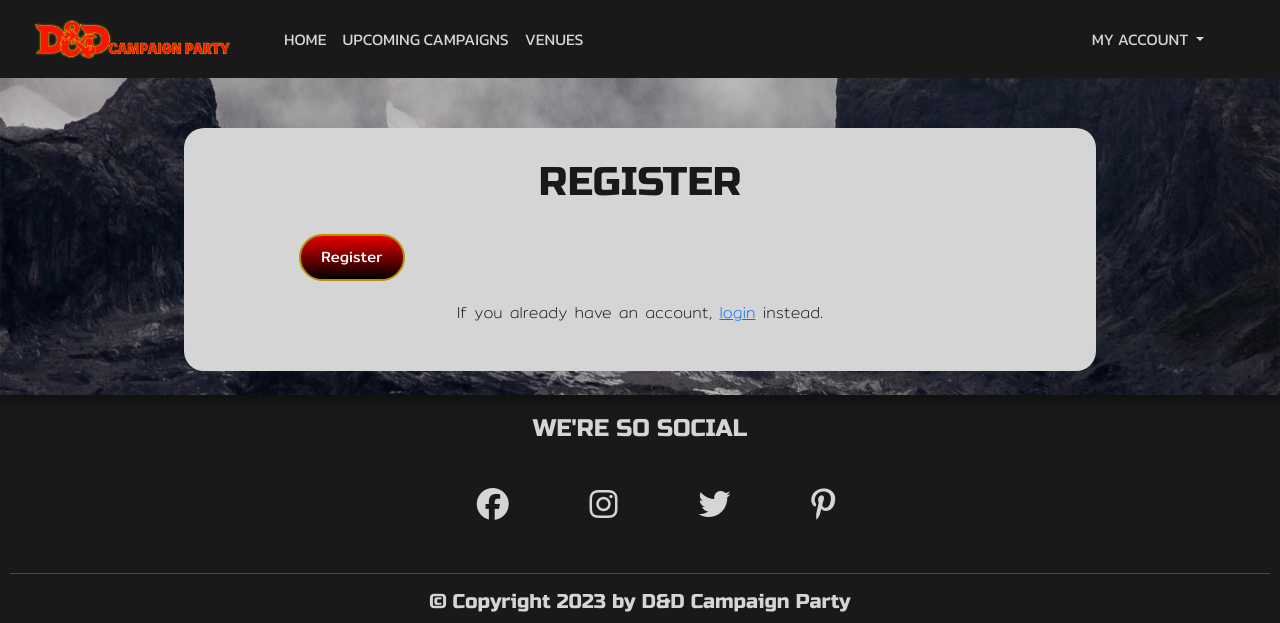
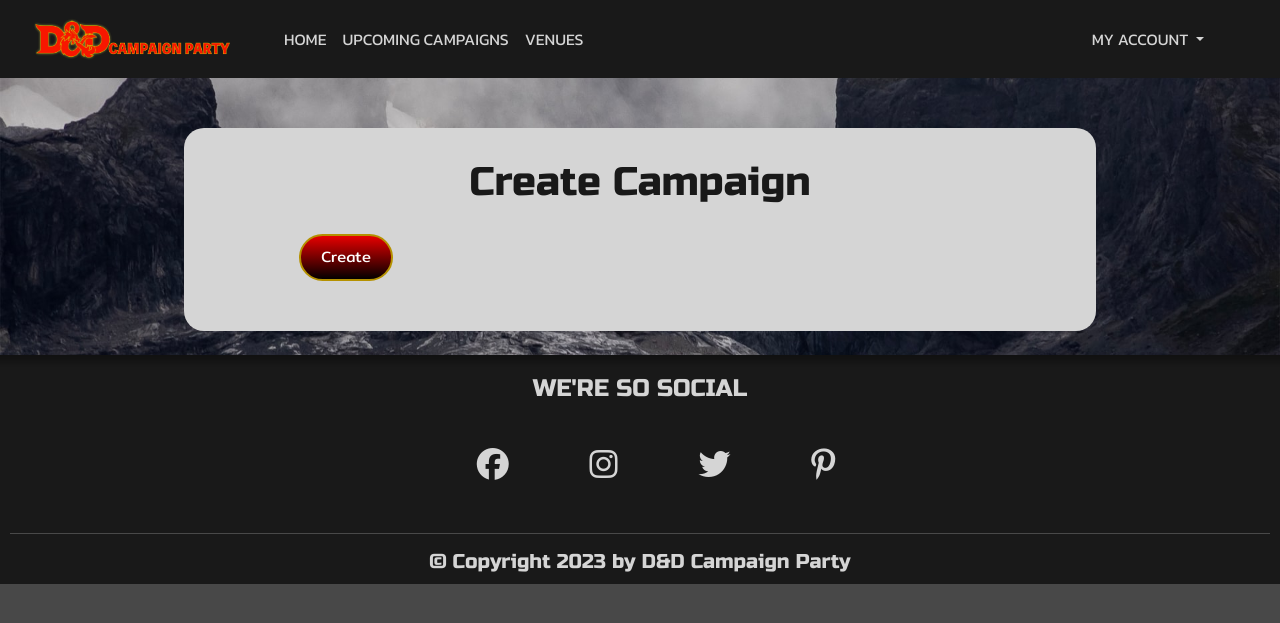
Before and after one commit to Quack842/p4-dndcampaign, a Django app: page /createcampaign/ in a window 1280 px wide. Shown: the top 623 px of the page. Run offline with Django 3.2, Linux system fonts and the light colour scheme; some libraries are stand-ins or nearby versions.

Commit message:
added code to try and fix create_campaign form

```diff
--- a/booker/models.py
+++ b/booker/models.py
@@ -20,7 +20,7 @@ class Campaign(models.Model):
         User, on_delete=models.CASCADE, primary_key=True)
     campaign_name = models.CharField(max_length=150, unique=True)
     dungeon_master = models.CharField(max_length=150)
-    total_players = models.IntegerField(max_length=1)
+    total_players = models.IntegerField()
     discription = models.TextField(max_length=300, blank=True)
 
 
@@ -87,7 +87,7 @@ class BookVenue(models.Model):
     venue = models.CharField(max_length=50, choices=REGION_EUROPE)
     booking_date = models.DateField(auto_now=False)
     booking_comments = models.TextField(max_length=200, blank=True)
-    total_players = models.IntegerField(max_length=1)
+    total_players = models.IntegerField()
 
     class Meta:
         ordering = ['-booking_date']
--- a/booker/views.py
+++ b/booker/views.py
@@ -1,11 +1,13 @@
 from django.shortcuts import render, redirect
-from .forms import NewUserForm, UserUpdateForm, PhotoForm
+from .forms import NewUserForm, UserUpdateForm, PhotoForm, CreateCampaignForm
 from django.contrib.auth import login, authenticate, logout
 from django.contrib import messages
+from django.db import models
 from django.contrib.auth.forms import AuthenticationForm
 from phonenumber_field.formfields import PhoneNumberField
 from phonenumber_field.phonenumber import PhoneNumber
-from django.http import HttpResponse
+# from django.http import HttpResponse
+from django.http import HttpResponseRedirect
 from django.views import generic, View
 from django.contrib.auth.decorators import login_required
 from django.core.files.storage import FileSystemStorage
@@ -47,18 +49,26 @@ class Profile(generic.TemplateView):
     template_name = "account/profile.html"
 
 
-def venue_view(request):
-    context = {}
-    form = RegionForm(request.GET)
-    context['form'] = form
-    if form.is_valid():
-        messages.success(request, "Success")
-        return redirect("venues")
-    messages.error(request, "Error")
-    return render(request, "venues.html", context)
+def create_campaign(request):
+    """
+    To create the create_campaign form
+    """
+    if request.method == "POST":
+        form = CreateCampaignForm(request.POST)
+        if form.is_valid():
+            user = form.save()
+            messages.success(request, "Success")
+            return redirect("createcampaign")
+        messages.error(request, "Error")
+    form = CreateCampaignForm()
+    return render(request=request, template_name="create_campaign.html",
+                  context={"create_form": form})
 
 
 def register_request(request):
+    """
+    To create the Register Form
+    """
     if request.method == "POST":
         form = NewUserForm(request.POST)
         if form.is_valid():
@@ -74,6 +84,9 @@ def register_request(request):
 
 
 def login_request(request):
+    """
+    To Log into account form
+    """
     if request.method == "POST":
         form = AuthenticationForm(request, data=request.POST)
         if form.is_valid():
@@ -94,6 +107,9 @@ def login_request(request):
 
 
 def logout_request(request):
+    """
+    To Log out of the account form
+    """
     logout(request)
     messages.info(request, "You Have Successfully Logged Out!")
     return redirect("home")
--- a/dndcampaign/settings.py
+++ b/dndcampaign/settings.py
@@ -48,8 +48,8 @@ INSTALLED_APPS = [
     'crispy_forms',
     "crispy_bootstrap5",
     'cloudinary',
+    'phonenumber_field',
     'booker',
-    'phonenumber_field',
 ]
 
 MIDDLEWARE = [
--- a/templates/account/profile.html
+++ b/templates/account/profile.html
@@ -18,8 +18,6 @@
     </div>
     {% endif %}
     <form method="GET" enctype="multipart/form-data">
-        {% csrf_token %}
-        {{ backend_form }}
         <div class="middle-block row">
             <!-- Left Side -->
             <div class="col-md-4">
--- a/templates/account/signup.html
+++ b/templates/account/signup.html
@@ -3,6 +3,7 @@
 
 {% block content %}
 {% load crispy_forms_tags %}
+
 
 <!-- Register -->
 <div class="container">
@@ -22,7 +23,7 @@
             <h1>REGISTER</h1>
             <form method="POST">
                 {% csrf_token %}
-                {{ register_form|crispy }}
+                {{ register_form | crispy }}
                 <button class="btn start-button" type="submit">Register</button>
             </form>
             <p class="text-center">
--- a/templates/create_campaign.html
+++ b/templates/create_campaign.html
@@ -4,7 +4,7 @@
 {% block content %}
 {% load crispy_forms_tags %}
 
-<!-- Register -->
+<!-- Create Campaign -->
 <div class="container">
     {% if messages %}
     <div class="card border-danger mb-3">
@@ -19,15 +19,12 @@
     {% endif %}
     <div class="row">
         <div class="middle-block col-12">
-            <h1>REGISTER</h1>
-            <form method="POST">
+            <h1>Create Campaign</h1>
+            <form method="POST" enctype="multipart/form-data">
                 {% csrf_token %}
-                {{ register_form|crispy }}
-                <button class="btn start-button" type="submit">Register</button>
+                {{ create_form }}
+                <button class="btn start-button" type="submit">Create</button>
             </form>
-            <p class="text-center">
-                If you already have an account, <a href="{% url 'login' %}">login</a> instead.
-            </p>
         </div>
     </div>
 </div>
```
Also changed, not shown: booker/forms.py (+8 -2 lines), booker/signals.py (deleted, +0 -13 lines), templates/venues.html (+4 -3 lines).
